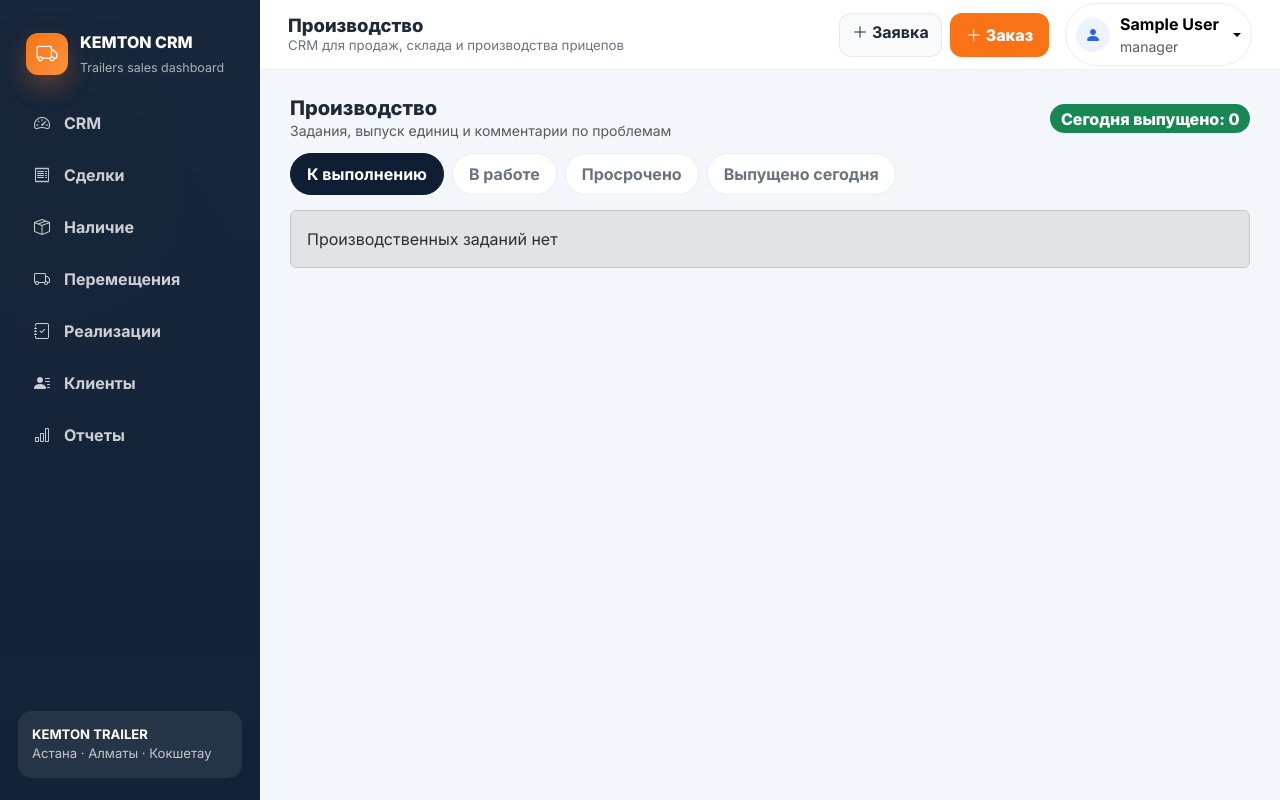
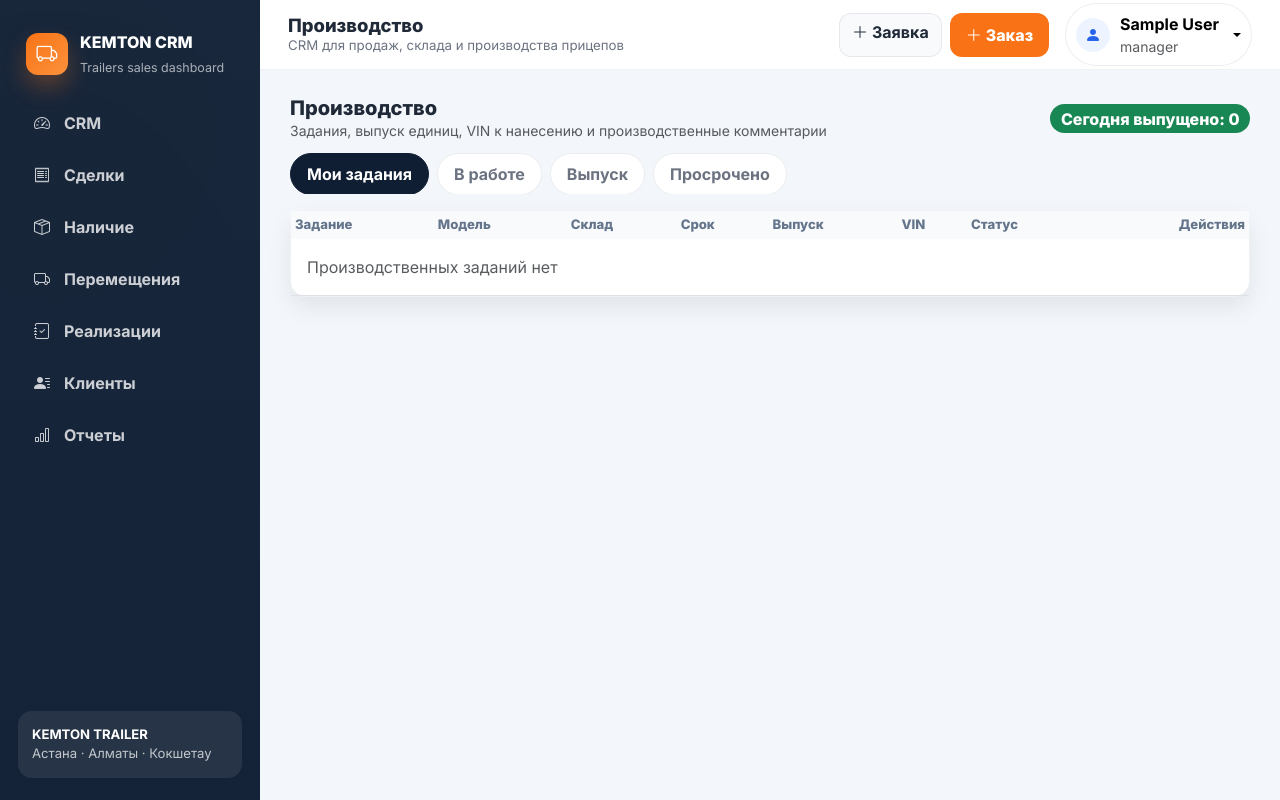
Before and after one commit to asemislyamova03-netizen/Trailers, a Flask app: page /production/workspace in a window 1280 px wide. Run offline with Flask 3, Linux system fonts and the light colour scheme; the visitor is signed in with stand-in values (Sample User, id 1); data that the repository does not hold is empty; some libraries are stand-ins or nearby versions.

Commit message:
Refine VIN and production UX

```diff
--- a/templates/production_workspace.html
+++ b/templates/production_workspace.html
@@ -2,105 +2,106 @@
 {% block title %}Производство{% endblock %}
 {% block content %}
 <div class="compact-page-header">
-  <div><h1>Производство</h1><div class="text-muted small">Задания, выпуск единиц и комментарии по проблемам</div></div>
+  <div>
+    <h1>Производство</h1>
+    <div class="text-muted small">Задания, выпуск единиц, VIN к нанесению и производственные комментарии</div>
+  </div>
   <span class="badge text-bg-success fs-6">Сегодня выпущено: {{ today_units|length }}</span>
 </div>
 
-<div class="nav nav-tabs mb-3">
-  <a class="nav-link {% if active_tab == 'todo' %}active{% endif %}" href="{{ url_for('main.production_workspace', tab='todo') }}">К выполнению</a>
+<div class="nav nav-tabs mb-3 overflow-auto flex-nowrap">
+  <a class="nav-link {% if active_tab == 'todo' %}active{% endif %}" href="{{ url_for('main.production_workspace', tab='todo') }}">Мои задания</a>
   <a class="nav-link {% if active_tab == 'in_work' %}active{% endif %}" href="{{ url_for('main.production_workspace', tab='in_work') }}">В работе</a>
+  <a class="nav-link {% if active_tab == 'done_today' %}active{% endif %}" href="{{ url_for('main.production_workspace', tab='done_today') }}">Выпуск</a>
   <a class="nav-link {% if active_tab == 'overdue' %}active{% endif %}" href="{{ url_for('main.production_workspace', tab='overdue') }}">Просрочено</a>
-  <a class="nav-link {% if active_tab == 'done_today' %}active{% endif %}" href="{{ url_for('main.production_workspace', tab='done_today') }}">Выпущено сегодня</a>
 </div>
 
 {% if active_tab == 'done_today' %}
-<div class="row g-3">
+<div class="app-card">
+  <div class="table-responsive">
+    <table class="table table-sm align-middle mb-0">
+      <thead><tr><th>Ед.</th><th>Модель</th><th>Склад</th><th>VIN</th><th>Статус</th><th>Дата</th></tr></thead>
+      <tbody>
       {% for unit in today_units %}
         {% set vin_row = production_vin_row_for_unit(unit) %}
-  <div class="col-12 col-md-6 col-xl-4">
-    <div class="app-card h-100">
-      <div class="card-body">
-        <div class="d-flex justify-content-between gap-2">
-          <h2 class="h6 mb-1">Единица #{{ unit.id }}</h2>
-          <span class="badge text-bg-{{ unit.status|status_badge_class }}">{{ unit.status|status_label }}</span>
-        </div>
-        <dl class="row small mb-0">
-          <dt class="col-5">Модель</dt><dd class="col-7">{{ unit.item.article if unit.item else '' }} {{ unit.item.name if unit.item else '' }}</dd>
-          <dt class="col-5">Тип</dt><dd class="col-7"><span class="badge text-bg-{{ unit.production_request_line.supply_need.need_type|status_badge_class if unit.production_request_line and unit.production_request_line.supply_need else 'secondary' }}">{{ unit.production_request_line.supply_need.need_type|status_label if unit.production_request_line and unit.production_request_line.supply_need else 'Без потребности' }}</span></dd>
-          <dt class="col-5">Склад</dt><dd class="col-7">{{ unit.target_warehouse.name if unit.target_warehouse else '' }}</dd>
-          <dt class="col-5">Дата выпуска</dt><dd class="col-7">{{ unit.produced_at|date_format }}</dd>
-          <dt class="col-5">VIN</dt><dd class="col-7">{{ unit.trailer.vin if unit.trailer else (vin_row.vin_full if vin_row else 'ждёт логиста') }}</dd>
-          {% if vin_row and vin_row.docs_issued_at %}<dt class="col-5">Важно</dt><dd class="col-7 text-danger">Документы уже выданы. Нанести именно этот VIN.</dd>{% endif %}
-        </dl>
-      </div>
+        <tr>
+          <td class="fw-semibold">#{{ unit.id }}</td>
+          <td><div class="fw-semibold">{{ unit.item.article if unit.item else '' }}</div><div class="small text-muted">{{ unit.item.name if unit.item else '' }}</div></td>
+          <td>{{ unit.target_warehouse.name if unit.target_warehouse else '' }}</td>
+          <td>{% if unit.trailer %}<span class="fw-semibold">{{ unit.trailer.vin }}</span>{% elif vin_row %}<span class="fw-semibold">{{ vin_row.vin_full }}</span>{% else %}<span class="text-muted">ждёт логиста</span>{% endif %}{% if vin_row and vin_row.docs_issued_at %}<div class="small text-danger">Документы выданы</div>{% endif %}</td>
+          <td><span class="badge text-bg-{{ unit.status|status_badge_class }}">{{ unit.status|status_label }}</span></td>
+          <td>{{ unit.produced_at|date_format }}</td>
+        </tr>
+      {% else %}
+        <tr><td colspan="6" class="text-muted p-3">Сегодня выпусков нет</td></tr>
+      {% endfor %}
+      </tbody>
+    </table>
   </div>
 </div>
 {% else %}
-  <div class="col-12"><div class="alert alert-secondary">Сегодня выпусков нет</div></div>
-{% endfor %}
-</div>
-{% else %}
-<div class="row g-3">
+<div class="app-card">
+  <div class="table-responsive">
+    <table class="table table-sm align-middle mb-0">
+      <thead><tr><th>Задание</th><th>Модель</th><th>Склад</th><th>Срок</th><th>Выпуск</th><th>VIN</th><th>Статус</th><th class="text-end">Действия</th></tr></thead>
+      <tbody>
       {% for line in lines %}
         {% set vin_row = production_vin_row_for_line(line) %}
         {% set config_parts = production_config_summary(line) %}
-  <div class="col-12 col-md-6 col-xl-4">
-    <div class="app-card h-100">
-      <div class="card-body">
-        <div class="d-flex justify-content-between gap-2">
-          <h2 class="h6 mb-1">{{ line.article_snapshot or (line.item.article if line.item else '') or '—' }}</h2>
-          <span class="badge text-bg-{{ line.status|status_badge_class }}">{{ line.status|status_label }}</span>
+        <tr>
+          <td>
+            <div class="fw-semibold">{{ line.production_request.request_number }}</div>
+            <div class="small text-muted">#{{ line.id }}</div>
+          </td>
+          <td>
+            <div class="fw-semibold">{{ line.article_snapshot or (line.item.article if line.item else '') or '—' }}</div>
+            <div class="small text-muted">{{ line.product_name_snapshot or (line.item.name if line.item else '—') }}</div>
+            {% if config_parts %}<div class="small">{% for part in config_parts[:3] %}<span class="badge text-bg-light me-1">{{ part }}</span>{% endfor %}</div>{% endif %}
+          </td>
+          <td>{{ line.production_request.target_warehouse.name if line.production_request.target_warehouse else '' }}</td>
+          <td>{{ line.supply_need.required_by|date_format if line.supply_need else '' }}</td>
+          <td>{{ line.produced_qty or 0 }} / {{ line.quantity }}</td>
+          <td>{% if vin_row %}<span class="fw-semibold">{{ vin_row.vin_full }}</span>{% else %}<span class="text-muted">не зарезервирован</span>{% endif %}{% if vin_row and vin_row.docs_issued_at %}<div class="small text-danger">Нанести именно этот VIN</div>{% endif %}</td>
+          <td><span class="badge text-bg-{{ line.status|status_badge_class }}">{{ line.status|status_label }}</span></td>
+          <td class="text-end">
+            <div class="d-flex gap-1 justify-content-end flex-wrap">
+              {% if line.status not in ['ready', 'closed', 'cancelled'] %}
+                {% if line.status in ['planned', 'PLANNED', 'draft', 'DRAFT', 'waiting_production'] %}
+                <form method="post" action="{{ url_for('main.production_line_start', line_id=line.id) }}">
+                  <input type="hidden" name="csrf_token" value="{{ csrf_token() }}">
+                  <button class="btn btn-sm btn-primary-app" {% if not current_user.is_production %}disabled{% endif %}>В работу</button>
+                </form>
+                {% endif %}
+                <form method="post" action="{{ url_for('main.production_line_produce_one', line_id=line.id) }}">
+                  <input type="hidden" name="csrf_token" value="{{ csrf_token() }}">
+                  <button class="btn btn-sm btn-success" {% if not current_user.is_production %}disabled{% endif %}>+1</button>
+                </form>
+              {% endif %}
+              <button class="btn btn-sm btn-soft" type="button" data-bs-toggle="collapse" data-bs-target="#productionComment{{ line.id }}">Комментарий</button>
             </div>
-        <div class="small text-muted mb-2">{{ line.production_request.request_number }}</div>
-        <dl class="row small mb-2">
-          <dt class="col-5">Модель</dt><dd class="col-7">{{ line.product_name_snapshot or (line.item.name if line.item else '—') }}</dd>
-          <dt class="col-5">Тип</dt><dd class="col-7"><span class="badge text-bg-{{ line.supply_need.need_type|status_badge_class if line.supply_need else 'secondary' }}">{{ line.supply_need.need_type|status_label if line.supply_need else 'Без потребности' }}</span></dd>
-          <dt class="col-5">Кузов</dt><dd class="col-7">{{ line.inner_dimensions_text or line.overall_dimensions_text or (line.item.size_body if line.item else '') }}</dd>
-          <dt class="col-5">Склад</dt><dd class="col-7">{{ line.production_request.target_warehouse.name if line.production_request.target_warehouse else '' }}</dd>
-          <dt class="col-5">Срок</dt><dd class="col-7">{{ line.supply_need.required_by|date_format if line.supply_need else '' }}</dd>
-          <dt class="col-5">Выпущено</dt><dd class="col-7">{{ line.produced_qty or 0 }} из {{ line.quantity }}</dd>
-          <dt class="col-5">VIN к нанесению</dt><dd class="col-7">{% if vin_row %}<span class="fw-bold">{{ vin_row.vin_full }}</span>{% else %}<span class="text-muted">не зарезервирован</span>{% endif %}</dd>
-        </dl>
-        {% if config_parts %}
-          <div class="small mb-2">{% for part in config_parts %}<span class="badge text-bg-light me-1 mb-1">{{ part }}</span>{% endfor %}</div>
-        {% endif %}
-        {% if vin_row and vin_row.docs_issued_at %}<div class="alert alert-danger py-2 small">Документы уже выданы. Нанести именно этот VIN.</div>{% endif %}
-        {% if not current_user.is_production %}
-          <div class="alert alert-info py-2 small">Просмотр для менеджера. Выпуск отмечает только производственный пользователь.</div>
-        {% endif %}
-        <div class="production-notes small mb-2">
+          </td>
+        </tr>
+        <tr class="collapse" id="productionComment{{ line.id }}">
+          <td colspan="8">
+            <div class="small mb-2">
               {% if line.production_request.note %}<div><strong>Заявка:</strong> {{ line.production_request.note }}</div>{% endif %}
               {% if line.note %}<div><strong>Позиция:</strong> {{ line.note }}</div>{% endif %}
               {% if line.supply_need and line.supply_need.note %}<div><strong>Потребность:</strong> {{ line.supply_need.note }}</div>{% endif %}
               {% if line.supply_need and line.supply_need.order and line.supply_need.order.manager_comment %}<div><strong>Менеджер:</strong> {{ line.supply_need.order.manager_comment }}</div>{% endif %}
-          {% if line.supply_need and line.supply_need.order and line.supply_need.order.note %}<div><strong>Заказ:</strong> {{ line.supply_need.order.note }}</div>{% endif %}
             </div>
-        {% if line.production_comment %}<div class="alert alert-warning py-2 small"><strong>Производство:</strong> {{ line.production_comment }}</div>{% endif %}
-        <div class="d-flex gap-2 flex-wrap">
-          {% if line.status not in ['ready', 'closed', 'cancelled'] %}
-          {% if line.status in ['planned', 'PLANNED', 'draft', 'DRAFT', 'waiting_production'] %}
-          <form method="post" action="{{ url_for('main.production_line_start', line_id=line.id) }}">
+            <form method="post" action="{{ url_for('main.production_line_comment', line_id=line.id, tab=active_tab) }}" class="d-flex gap-2">
               <input type="hidden" name="csrf_token" value="{{ csrf_token() }}">
-            <button class="btn btn-sm btn-primary-app" {% if not current_user.is_production %}disabled{% endif %}>Взять в работу</button>
+              <textarea name="production_comment" class="form-control form-control-sm" rows="1" placeholder="Проблема / комментарий" {% if not current_user.is_production %}disabled{% endif %}>{{ line.production_comment or '' }}</textarea>
+              <button class="btn btn-sm btn-outline-secondary" {% if not current_user.is_production %}disabled{% endif %}>Сохранить</button>
             </form>
-          {% endif %}
-          <form method="post" action="{{ url_for('main.production_line_produce_one', line_id=line.id) }}">
-            <input type="hidden" name="csrf_token" value="{{ csrf_token() }}">
-            <button class="btn btn-sm btn-success" {% if not current_user.is_production %}disabled{% endif %}>Выпущено 1 шт.</button>
-          </form>
-          {% endif %}
+          </td>
+        </tr>
+      {% else %}
+        <tr><td colspan="8" class="text-muted p-3">Производственных заданий нет</td></tr>
+      {% endfor %}
+      </tbody>
+    </table>
   </div>
-        <form method="post" action="{{ url_for('main.production_line_comment', line_id=line.id, tab=active_tab) }}" class="mt-2">
-          <input type="hidden" name="csrf_token" value="{{ csrf_token() }}">
-          <textarea name="production_comment" class="form-control form-control-sm" rows="2" placeholder="Проблема / комментарий" {% if not current_user.is_production %}disabled{% endif %}>{{ line.production_comment or '' }}</textarea>
-          <button class="btn btn-sm btn-outline-secondary mt-2" {% if not current_user.is_production %}disabled{% endif %}>Сохранить</button>
-        </form>
-      </div>
-    </div>
-  </div>
-{% else %}
-  <div class="col-12"><div class="alert alert-secondary">Производственных заданий нет</div></div>
-{% endfor %}
 </div>
 {% endif %}
 {% endblock %}
```
Also changed, not shown: docs/planning/CURRENT_STATE.md (+4 -0 lines), docs/planning/NEXT_ACTIONS.md (+9 -7 lines), docs/planning/SESSION_LOG.md (+13 -0 lines), templates/vin_registry_list.html (+18 -3 lines). Lines whose indentation alone changed are shown as unchanged.
